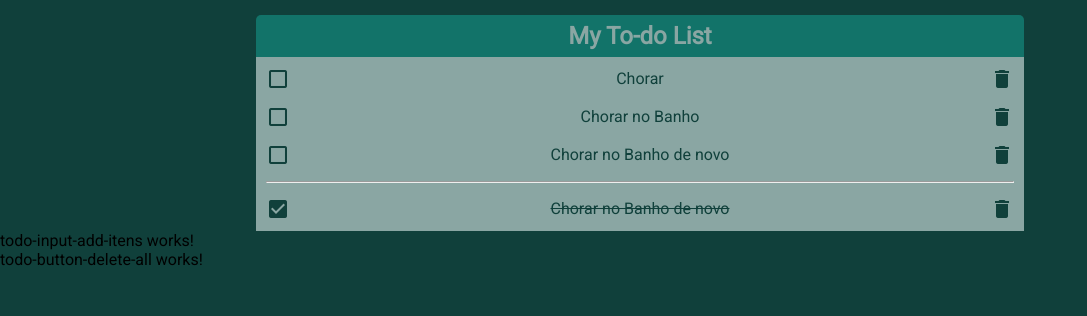
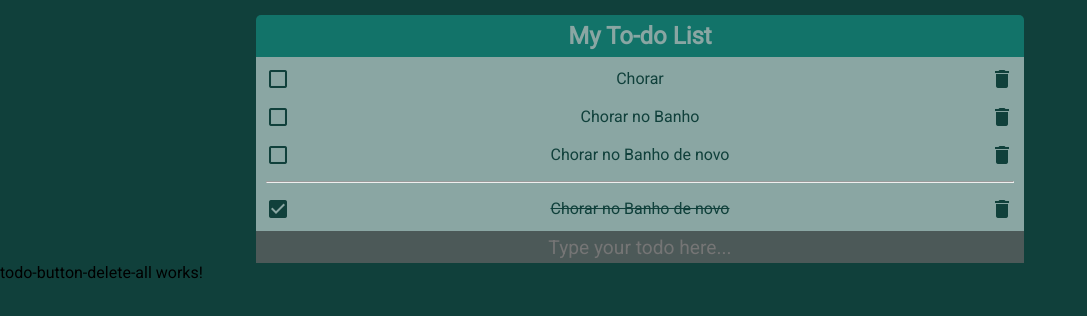
Before and after one commit to IgorDoring/toDoList-UdemyProject, an Angular app: page / in a window 1280 px wide. Shown: the top 316 px of the page, without its empty margins (0-1087 px from the left). Built offline with nearby package versions, Linux system fonts and the light colour scheme.

Commit message:
Styling input-add-itens

```diff
--- a/src/app/modules/home/components/todo-input-add-itens/todo-input-add-itens.component.css
+++ b/src/app/modules/home/components/todo-input-add-itens/todo-input-add-itens.component.css
@@ -0,0 +1,13 @@
+.inputBox{
+}
+
+input{
+	width: 100%;
+	height: 2rem;
+	border: none;
+	border-radius: 0;
+	background-color: #4C5958;
+	color: #BFBFBF;
+	text-align: center;
+	font-size: 1.2rem;
+}
--- a/src/app/modules/home/components/todo-input-add-itens/todo-input-add-itens.component.html
+++ b/src/app/modules/home/components/todo-input-add-itens/todo-input-add-itens.component.html
@@ -1 +1,5 @@
-<p>todo-input-add-itens works!</p>
+<section class="container">
+	<div class="inputBox">
+		<input type="text" placeholder="Type your todo here...">
+	</div>
+</section>
--- a/src/app/modules/home/components/todo-list/todo-list.component.html
+++ b/src/app/modules/home/components/todo-list/todo-list.component.html
@@ -22,4 +22,6 @@
 				<span class="material-icons deleteTask">delete</span>
 		</div>
 	</div>
+	<app-todo-input-add-itens></app-todo-input-add-itens>
+
 </main>
--- a/src/app/modules/home/pages/home/home.component.html
+++ b/src/app/modules/home/pages/home/home.component.html
@@ -1,4 +1,3 @@
 <app-header></app-header>
 <app-todo-list></app-todo-list>
-<app-todo-input-add-itens></app-todo-input-add-itens>
 <app-todo-button-delete-all></app-todo-button-delete-all>
```
